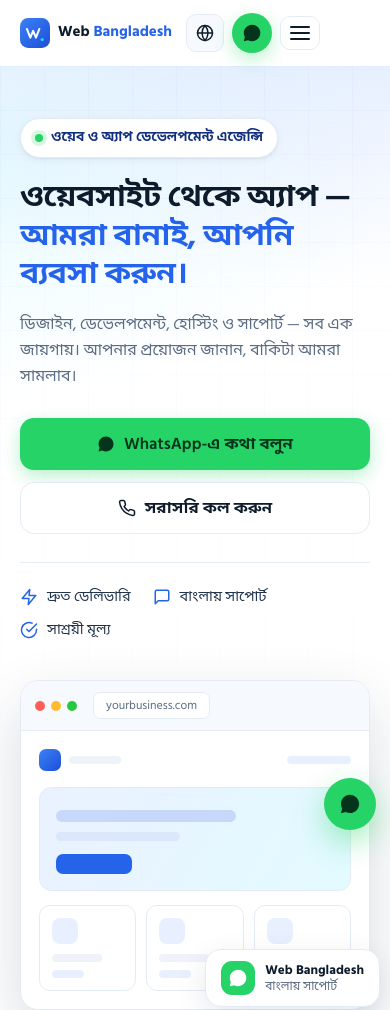
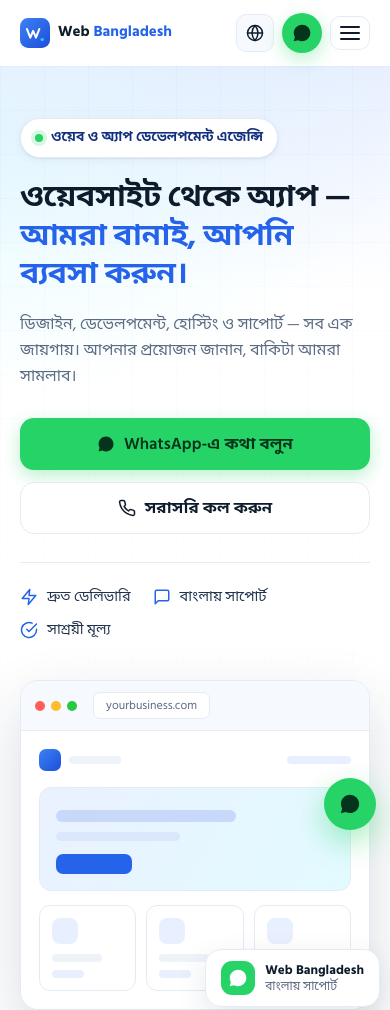
Before and after one commit to bangladesh-dev-platform/web-banglade-sh, a plain HTML site: page index.html in a window 390 px wide. Shown: the top 1010 px of the page. Drawn offline with Linux system fonts and the light colour scheme.

Commit message:
Align mobile header actions to the right edge

```diff
--- a/assets/css/style.css
+++ b/assets/css/style.css
@@ -101,6 +101,7 @@
   .nav a{padding:13px 14px;font-size:16px}
   .nav .btn{margin-top:6px}
   .desktop-cta{display:none}
+  .header-actions{margin-left:auto}
   .burger{display:block}
 }
 @media (max-width:560px){
@@ -110,7 +111,7 @@
   .lang-btn{padding:9px}
   .lang-btn span{display:none}
   .lang-btn svg{width:18px;height:18px}
-  .header-actions{gap:8px;margin-left:4px}
+  .header-actions{gap:8px;margin-left:auto}
   .header-actions .btn--wa{padding:9px;border-radius:999px}
   .header-actions .btn--wa span{display:none}
   .header-actions .btn--wa svg{width:20px;height:20px}
```
